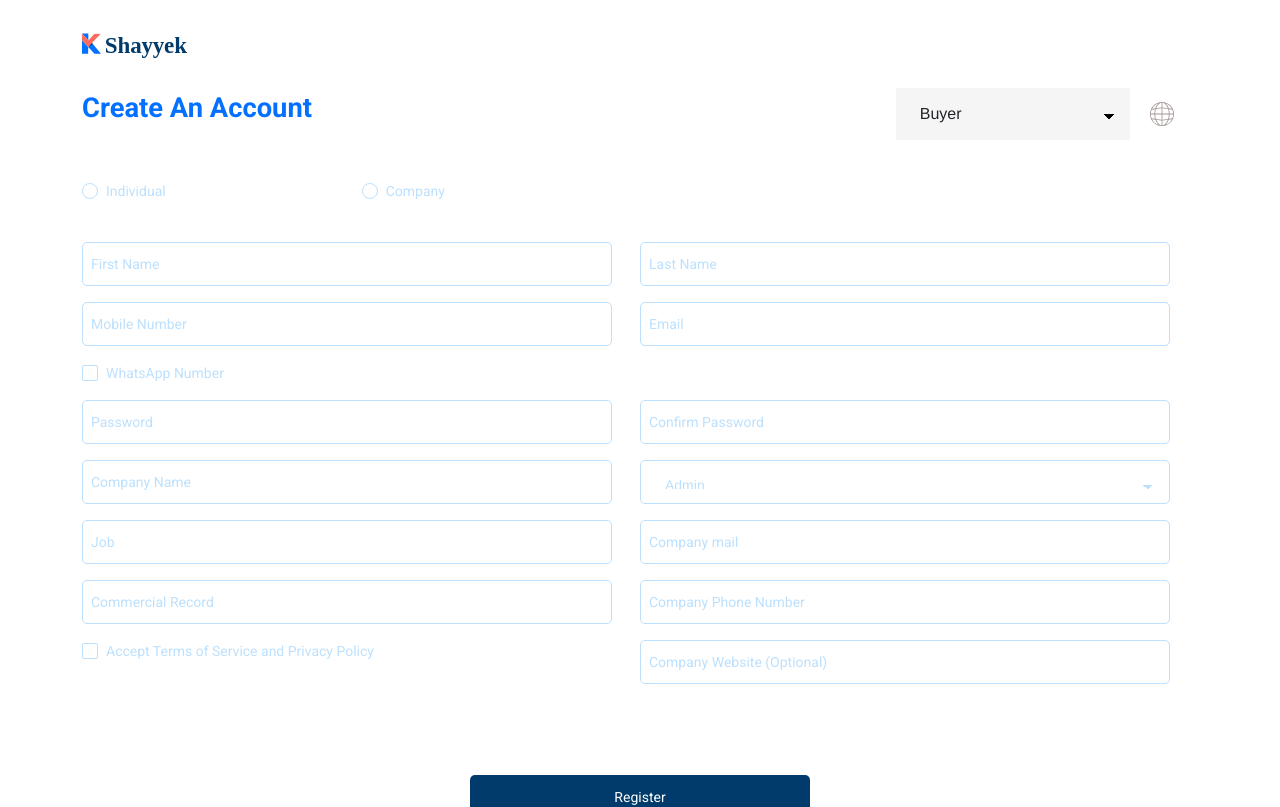
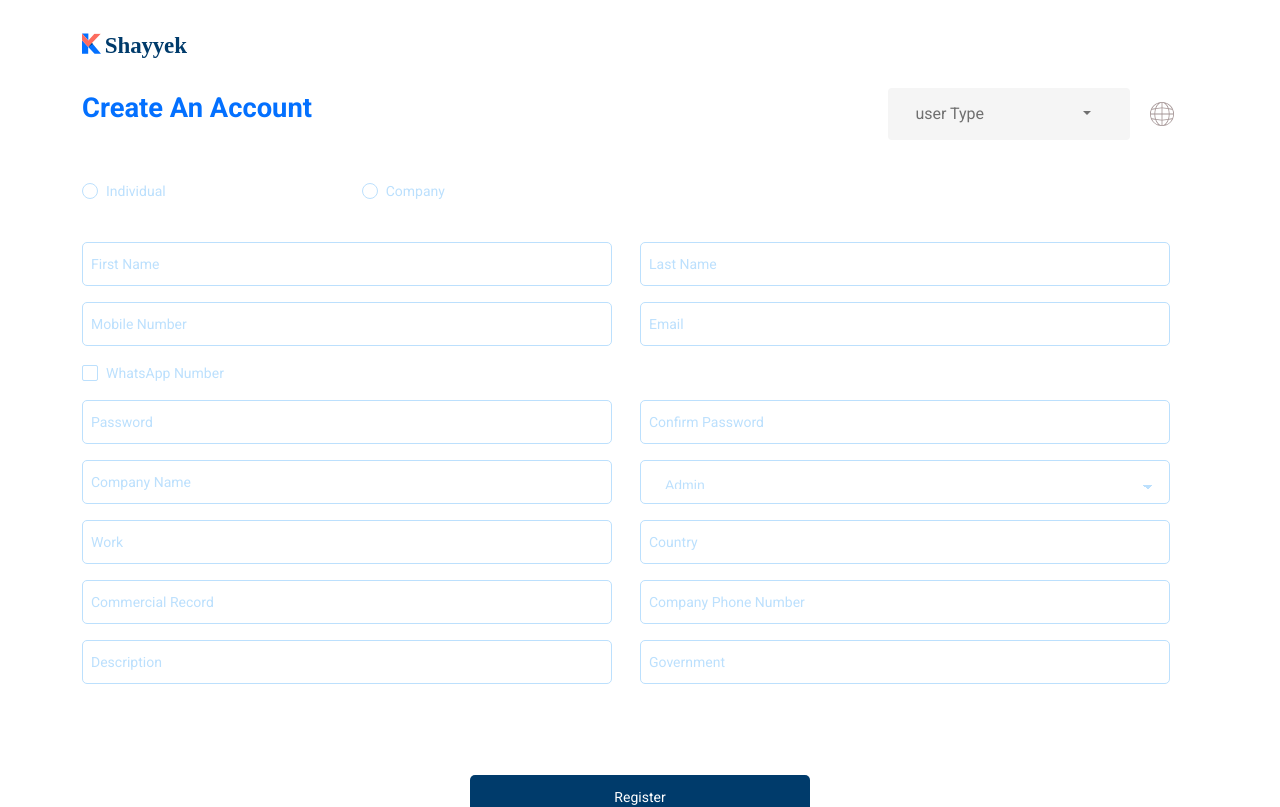
Before and after one commit to nour-gamal/Shayyek, a React (Create React App) app: page /registration in a window 1280 px wide. Shown: the top 807 px of the page. Built offline with nearby package versions, Linux system fonts and the light colour scheme.

Commit message:
userType

```diff
--- a/src/Modules/Registration/Components/RegistrationForm/RegistrationForm.css
+++ b/src/Modules/Registration/Components/RegistrationForm/RegistrationForm.css
@@ -17,7 +17,23 @@
 	width: 95% !important;
 	margin-bottom: 16px !important;
 }
-
+.Registration .dropdownmenu #dropdown-basic{
+	background: #F5F5F5 0% 0% no-repeat padding-box;
+		border: none;
+		color: #707070;
+		padding-left: 24px;
+		padding-top: 14px;
+		padding-bottom: 14px;
+		padding-right: 35px;
+	width: 242px;
+}
+.Registration .dropdownmenu #dropdown-basic:focus{
+border: none;
+box-shadow: none;
+}
+.dropdown-toggle::after {
+margin-left: 99px !important;
+}
 .Registration .checked {
 	color: #003b6b;
 	margin-bottom: 16px !important;
--- a/src/Modules/Registration/Components/RegistrationForm/RegistrationForm.js
+++ b/src/Modules/Registration/Components/RegistrationForm/RegistrationForm.js
@@ -1,5 +1,6 @@
-import React, { useState } from "react";
+import React, { useState, useEffect } from "react";
 import { Form, Checkbox, Col, Radio, Row } from "antd";
+import { Dropdown } from "react-bootstrap";
 import { useSelector, useDispatch } from "react-redux";
 import { changeLocal } from "../../../../Redux/Localization";
 import languages from "../../../../Resources/Assets/languages.svg";
@@ -20,7 +21,7 @@ function RegisterationForm() {
   const [companyName, setCompanyName] = useState("");
   const [commercialRecord, setCommercialRecord] = useState("");
   const [companyPhoneNumber, setCompanyPhoneNumber] = useState("");
-  const [buyer, setBuyer] = useState("buyer");
+  const [buyer, setBuyer] = useState("");
   const [companyWebsite, setCompanyWebsite] = useState("");
   const [companyMail, setCompanyMail] = useState("");
   const [jop, setJop] = useState("");
@@ -35,7 +36,6 @@ function RegisterationForm() {
 
   const toggleKind = (e) => {
     e.preventDefault();
-
     if (e.target.id === "buyer") {
       setBuyer(e.target.id);
       toggleChecked(false);
@@ -134,9 +134,13 @@ function RegisterationForm() {
         break;
       }
     }
+  };
 
-  };
-  console.log(individual,whatsNumber,acceptTerms);
+  useEffect(() => {
+    setBuyer(currentLocal.registration.userType);
+  }, [currentLocal]);
+
+  console.log(individual, whatsNumber, acceptTerms);
   const dispatch = useDispatch();
 
   return (
@@ -150,14 +154,37 @@ function RegisterationForm() {
           </Col>
           <Col md={12} xs={24}>
             <div className="dropdownmenu">
-              <select name="Kinds" id="Kinds">
+              <Dropdown>
+                <Dropdown.Toggle id="dropdown-basic">{buyer}</Dropdown.Toggle>
+
+                <Dropdown.Menu>
+                  <Dropdown.Item value="buyer" id="buyer" onClick={toggleKind}>
+                    {currentLocal.registration.buyer}
+                  </Dropdown.Item>
+                  <Dropdown.Item
+                    value="Contractor"
+                    id="Contractor"
+                    onClick={toggleKind}
+                  >
+                    {currentLocal.registration.Contractor}
+                  </Dropdown.Item>
+                  <Dropdown.Item
+                    value="suplies"
+                    id="suplies"
+                    onClick={toggleKind}
+                  >
+                    {currentLocal.registration.supplies}
+                  </Dropdown.Item>
+                </Dropdown.Menu>
+              </Dropdown>
+              {/* <select name="Kinds" id="Kinds">
                 <option value="buyer" id="buyer" onClick={toggleKind}>
                   {currentLocal.registration.buyer}
                 </option>
                 <option value="Contractor" id="Contractor" onClick={toggleKind}>
                   {currentLocal.registration.Contractor}
                 </option>
-              </select>
+              </select> */}
               <img
                 src={languages}
                 alt="languages"
--- a/src/Resources/Arabic.js
+++ b/src/Resources/Arabic.js
@@ -33,6 +33,8 @@ export const ar = {
 		Contractor: "البناء",
 		admin: "المسؤل",
 		employee: "موظف",
+		supplies:"المورد",
+		userType:"نوع المستخدم"
 	},
 	footer: {
 		copyRights: "٢٠٢١ شيك , كل الحقوق محفوظه",
--- a/src/Resources/English.js
+++ b/src/Resources/English.js
@@ -34,6 +34,8 @@ export const en = {
 		Contractor: "Contractor",
 		admin: "Admin",
 		employee: "Employee",
+		supplies:"Supplies",
+		userType:"user Type"
 	},
 	footer: {
 		copyRights: "2021 Shayyek. All Rights Reserved",
```
